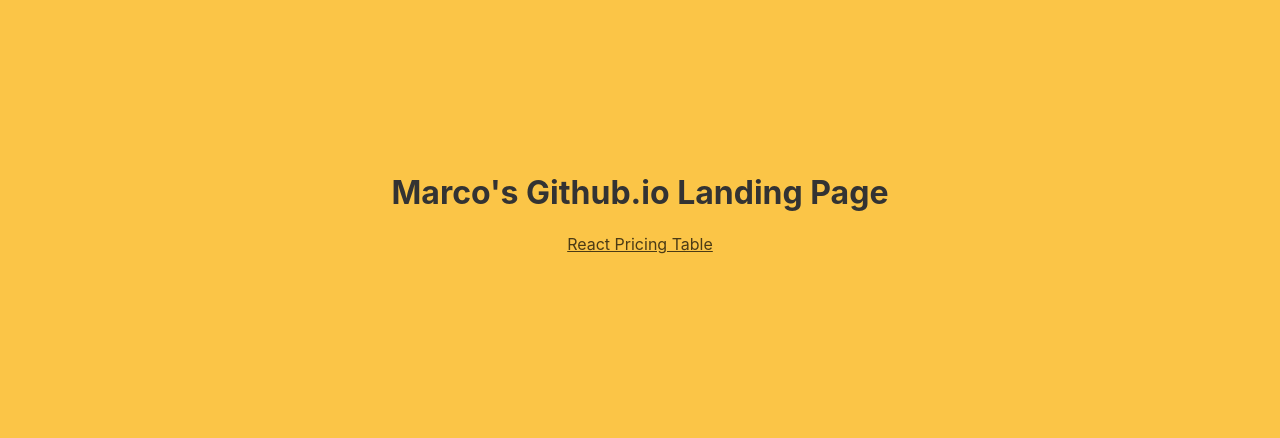
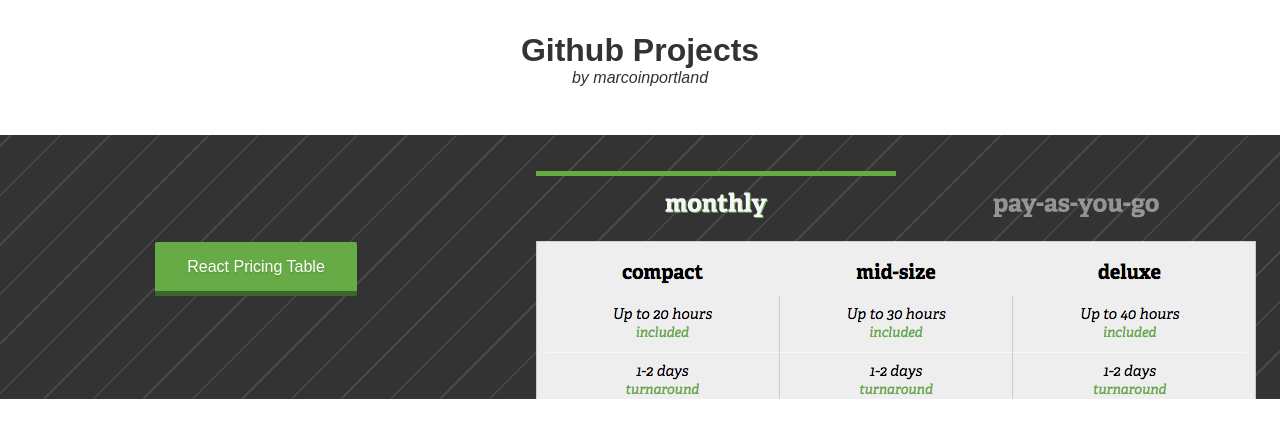
Before and after one commit to marcomo/marcomo.github.io, a plain HTML site: page index.html in a window 1280 px wide. Drawn offline with Linux system fonts and the light colour scheme.

Commit message:
Automated commit at 2017-04-14 19:11:48 UTC by middleman-deploy 2.0.0-alpha

```diff
--- a/index.html
+++ b/index.html
@@ -7,18 +7,31 @@
           content="width=device-width, initial-scale=1, shrink-to-fit=no">
 
     <!-- Use title if it's in the page YAML frontmatter -->
-    <title>Welcome to Middleman</title>
+    <title>Github Projects</title>
 
     <link href="/stylesheets/site.css" rel="stylesheet" />
     <script src="/javascripts/site.js"></script>
+    <script src="https://use.typekit.net/wdf7ozp.js"></script>
+    <script>try{Typekit.load({ async: true });}catch(e){}</script>
   </head>
 
   <body class="index">
-    <h1>
-  Marco's Github.io Landing Page
-</h1>
-
-<a href="/react-pricing-table">React Pricing Table</a>
+    <header class="page-header">
+  <h1>Github Projects</h1>
+  <p class="sub-h1">by marcoinportland</p>
+</header>
+<ul class="nav">
+    <li class="dark">
+      <div class="container-mw">
+        <div class="bg-image">
+          <img src="/images/pricing_table_preview.png" alt="Pricing table preview" />
+        </div>
+        <div class="button-group">
+          <a href="/react-pricing-table" style="background-color: #66ab45; color: white">React Pricing Table</a>
+        </div>
+      </div>
+    </li>
+</ul>
 
   </body>
 </html>
--- a/stylesheets/site.css
+++ b/stylesheets/site.css
@@ -1,8 +1,8 @@
 body {
-  background-color: #fbc547;
   color: #333;
-  font-family: -apple-system, BlinkMacSystemFont, "Avenir Next", "Avenir", "Segoe UI", "Lucida Grande", "Helvetica Neue", "Helvetica", "Fira Sans", "Roboto", "Noto", "Droid Sans", "Cantarell", "Oxygen", "Ubuntu", "Franklin Gothic Medium", "Century Gothic", "Liberation Sans", sans-serif;
-  padding: 18vh 1rem;
+  font-family: "source-sans-pro", sans-serif;
+  padding: 0;
+  margin: 0;
   text-align: center; }
 
 a {
@@ -10,6 +10,76 @@ a {
   a:focus, a:hover {
     color: rgba(0, 0, 0, 0.6); }
 
-.middleman-logo {
-  margin-bottom: 1rem;
-  width: 10rem; }
+h1 {
+  font-family: "adelle", "source-sans-pro", sans-serif; }
+
+.page-header {
+  padding: 2rem 0; }
+  .page-header h1, .page-header p {
+    margin: 0; }
+
+.sub-h1 {
+  font-family: "adelle", "source-sans-pro", sans-serif;
+  font-style: italic; }
+
+.nav {
+  list-style-type: none;
+  padding: 0; }
+  .nav li .container-mw {
+    display: -webkit-box;
+    display: -ms-flexbox;
+    display: flex;
+    position: relative;
+    -webkit-box-align: center;
+        -ms-flex-align: center;
+            align-items: center;
+    -webkit-box-pack: center;
+        -ms-flex-pack: center;
+            justify-content: center;
+    height: 33vh;
+    overflow: hidden;
+    max-width: 1520px;
+    margin: 0 auto; }
+  .nav li .button-group {
+    -webkit-box-flex: 1;
+        -ms-flex: 1 1 0px;
+            flex: 1 1 0;
+    font-family: "adelle", "source-sans-pro", sans-serif;
+    -webkit-box-ordinal-group: 1;
+        -ms-flex-order: 0;
+            order: 0; }
+    .nav li .button-group > a {
+      background-color: white;
+      border-radius: 2px;
+      border-bottom: 5px solid rgba(0, 0, 0, 0.4);
+      text-shadow: 0 2px 0 rgba(0, 0, 0, 0.1);
+      padding: 1rem 2rem;
+      text-decoration: none;
+      position: relative; }
+  .nav li .bg-image {
+    display: -webkit-box;
+    display: -ms-flexbox;
+    display: flex;
+    -webkit-box-pack: center;
+        -ms-flex-pack: center;
+            justify-content: center;
+    -webkit-box-align: start;
+        -ms-flex-align: start;
+            align-items: flex-start;
+    padding-top: 2rem;
+    -webkit-box-flex: 1.5;
+        -ms-flex: 1.5 1.5 0px;
+            flex: 1.5 1.5 0;
+    overflow: hidden;
+    height: inherit;
+    -webkit-box-ordinal-group: 0;
+        -ms-flex-order: -1;
+            order: -1; }
+  .nav li.dark {
+    background-image: -webkit-repeating-linear-gradient(135deg, transparent, transparent 33px, rgba(255, 255, 255, 0.1) 33px, rgba(255, 255, 255, 0.1) 35px);
+    background-image: repeating-linear-gradient(-45deg, transparent, transparent 33px, rgba(255, 255, 255, 0.1) 33px, rgba(255, 255, 255, 0.1) 35px);
+    background-color: #333; }
+    .nav li.dark .bg-image {
+      -webkit-box-ordinal-group: 2;
+          -ms-flex-order: 1;
+              order: 1; }
```
Also changed, not shown: images/pricing_table_preview.jpg (added), images/pricing_table_preview.png (added).
